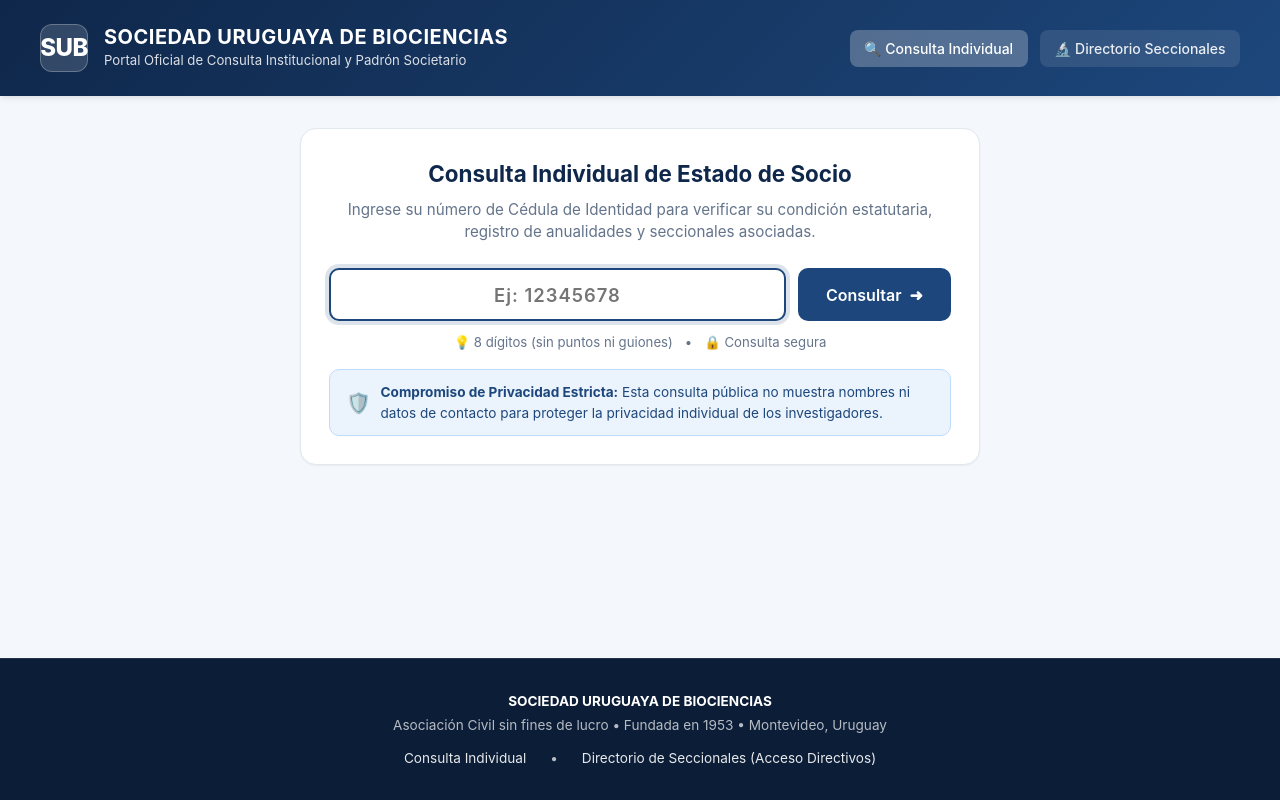
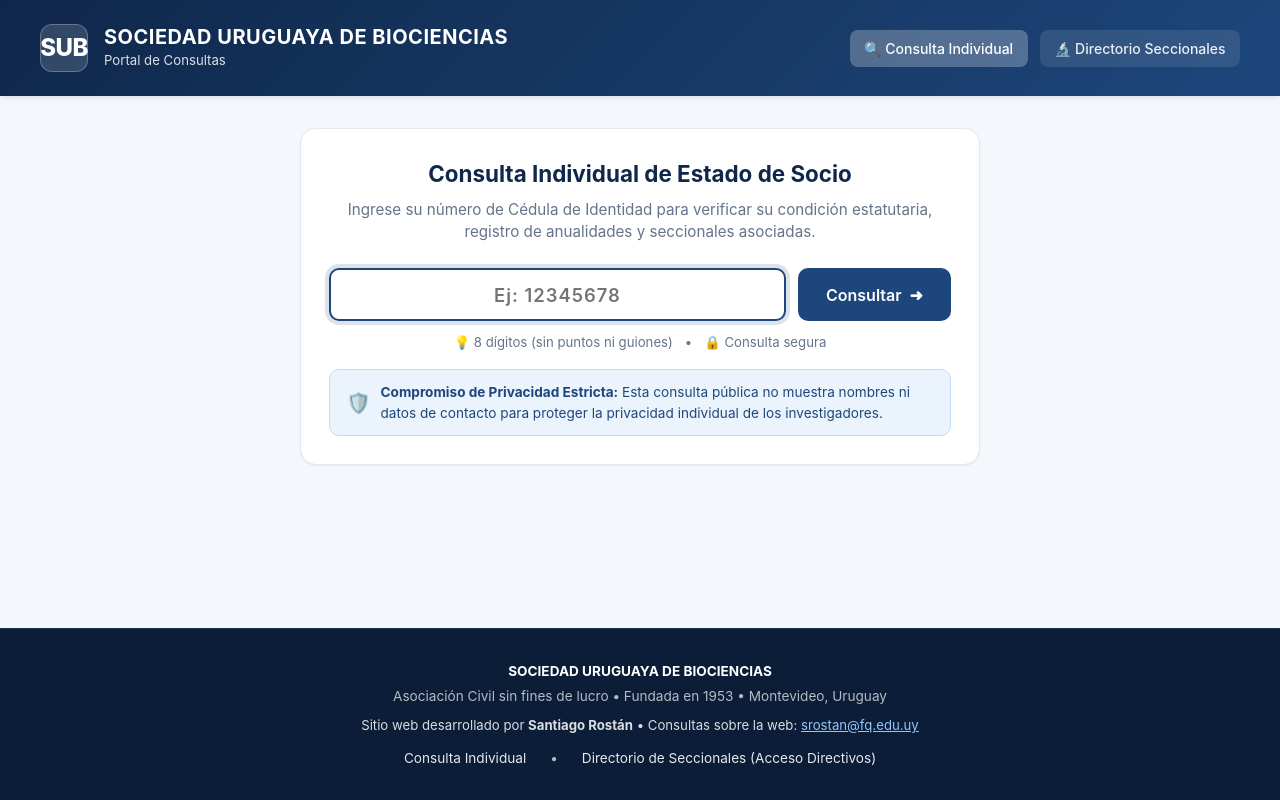
Before and after one commit to SRostan/buscasub, a plain HTML site: page index.html in a window 1280 px wide. Drawn offline with Linux system fonts and the light colour scheme.

Commit message:
Ajustar encabezado a 'Portal de Consultas' y agregar créditos de desarrollo con contacto en footer

```diff
--- a/index.html
+++ b/index.html
@@ -15,7 +15,7 @@
         <div class="sub-logo-badge">SUB</div>
         <div class="brand-text">
           <h1>SOCIEDAD URUGUAYA DE BIOCIENCIAS</h1>
-          <p>Portal Oficial de Consulta Institucional y Padrón Societario</p>
+          <p>Portal de Consultas</p>
         </div>
       </a>
       <nav class="header-nav">
@@ -197,6 +197,9 @@
   <footer class="site-footer">
     <div style="font-weight: 700; color: #FFFFFF; margin-bottom: 0.25rem;">SOCIEDAD URUGUAYA DE BIOCIENCIAS</div>
     <div>Asociación Civil sin fines de lucro • Fundada en 1953 • Montevideo, Uruguay</div>
+    <div style="margin-top: 0.6rem; font-size: 0.825rem; color: rgba(255, 255, 255, 0.85);">
+      Sitio web desarrollado por <strong>Santiago Rostán</strong> • Consultas sobre la web: <a href="mailto:srostan@fq.edu.uy" style="color: #93C5FD; text-decoration: underline;">srostan@fq.edu.uy</a>
+    </div>
     <div class="footer-links">
       <a href="index.html">Consulta Individual</a>
       <span>•</span>
```
Also changed, not shown: seccionales.html (+4 -1 lines).
